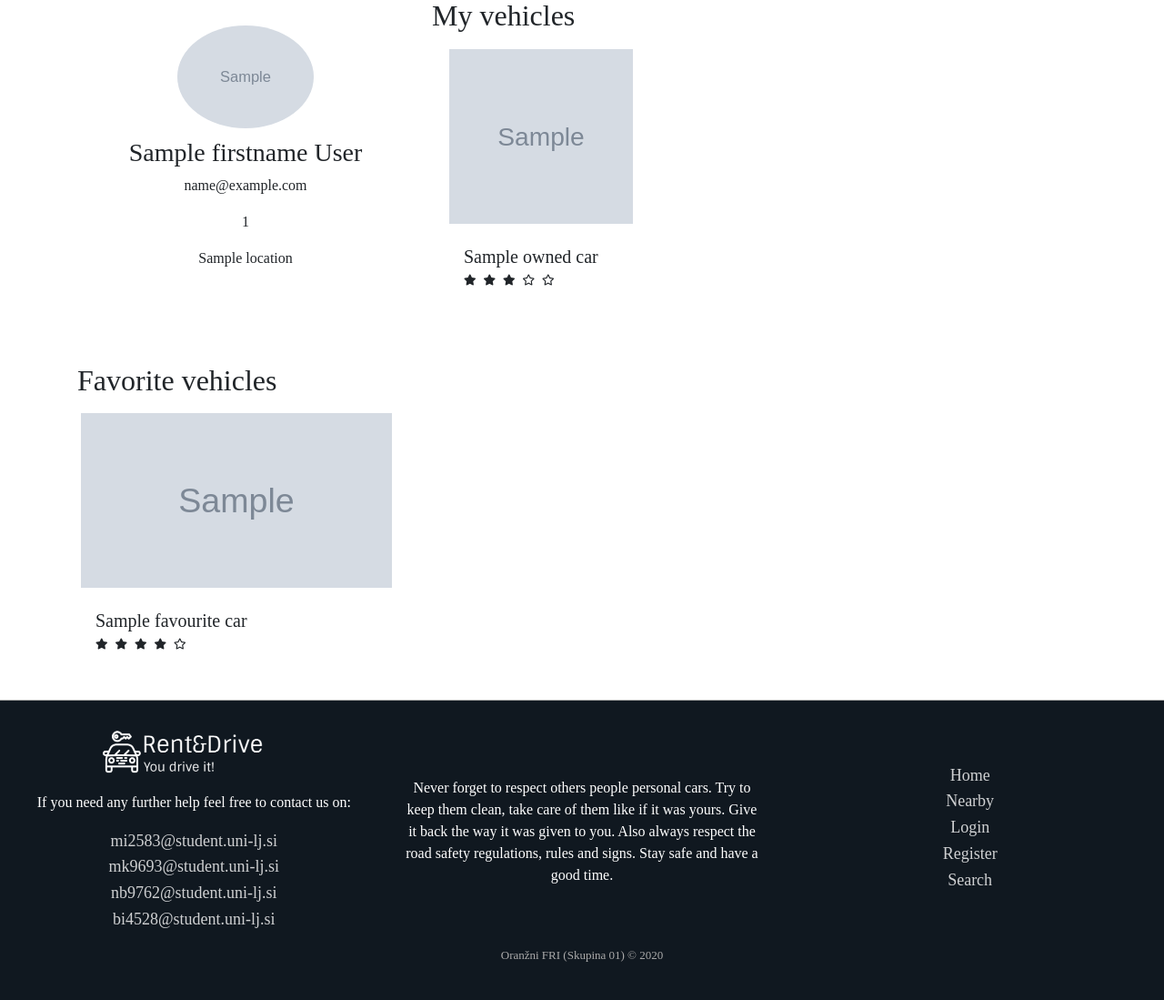
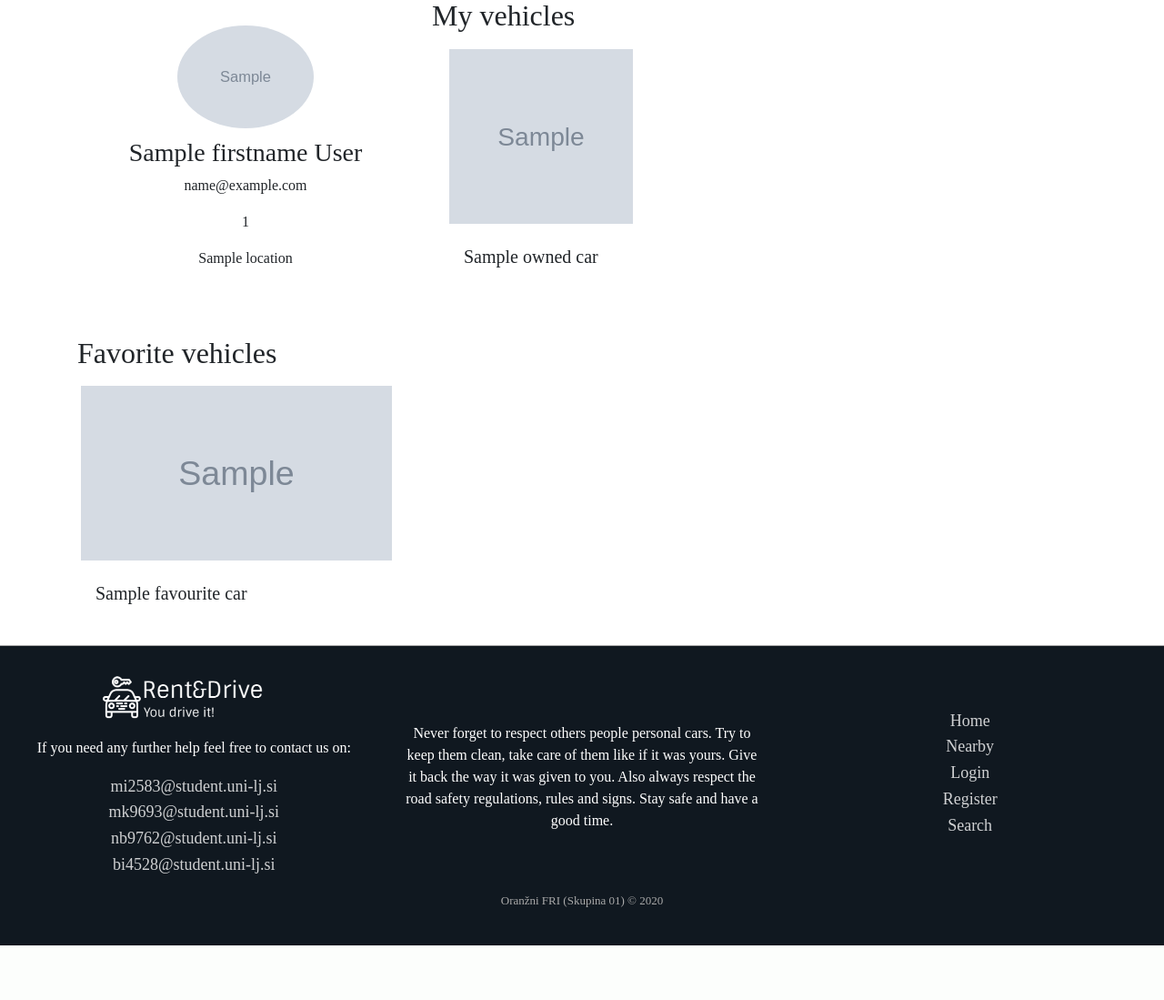
Before and after one commit to bi4528/Rent-Drive, a Node server app: template app_server/views/profile.hbs in a window 1280 px wide. Shown: the part 115-1214 px from the top of the page at 91% size. After the commit the page ends 1154 px from the top, so only its background shows below. Run offline with Node 20, Linux system fonts and the light colour scheme; the template is opened without the code that fills it: most values are stand-ins (such as "Sample title", 1, 10 or a date in 2020); grey boxes marked "Sample" are stand-in pictures; some libraries are stand-ins or nearby versions; some web fonts are replaced.

Commit message:
Removed stars from profile.hbs

```diff
--- a/app_server/views/profile.hbs
+++ b/app_server/views/profile.hbs
@@ -34,13 +34,6 @@
           {{/if}}
           <div class="card-body">
             <h5 class="card-text">{{this.name}}</h5>
-            <div class="row width-100 stars_auto">
-              <i class="fas fa-star fa-xs"></i>
-              <i class="fas fa-star fa-xs"></i>
-              <i class="fas fa-star fa-xs"></i>
-              <i class="far fa-star fa-xs"></i>
-              <i class="far fa-star fa-xs"></i>
-            </div>
             {{#if show_controls}}
               <button type="button" onclick="location.href='/vehicles/{{this.id}}/edit'" class="btn btn-primary btn-block card_auto_najemi_button">Edit</button>
               <button type="button" onclick="location.href='/users/delete/vehicles/{{this.id}}'" class="btn btn-danger btn-block">Remove</button>
@@ -63,13 +56,6 @@
           {{/if}}
           <div class="card-body">
             <h5 class="card-text">{{this.name}}</h5>
-            <div class="row width-100 stars_auto">
-              <i class="fas fa-star fa-xs"></i>
-              <i class="fas fa-star fa-xs"></i>
-              <i class="fas fa-star fa-xs"></i>
-              <i class="fas fa-star fa-xs"></i>
-              <i class="far fa-star fa-xs"></i>
-            </div>
           </div>
         </div>
         {{/each}}
```
